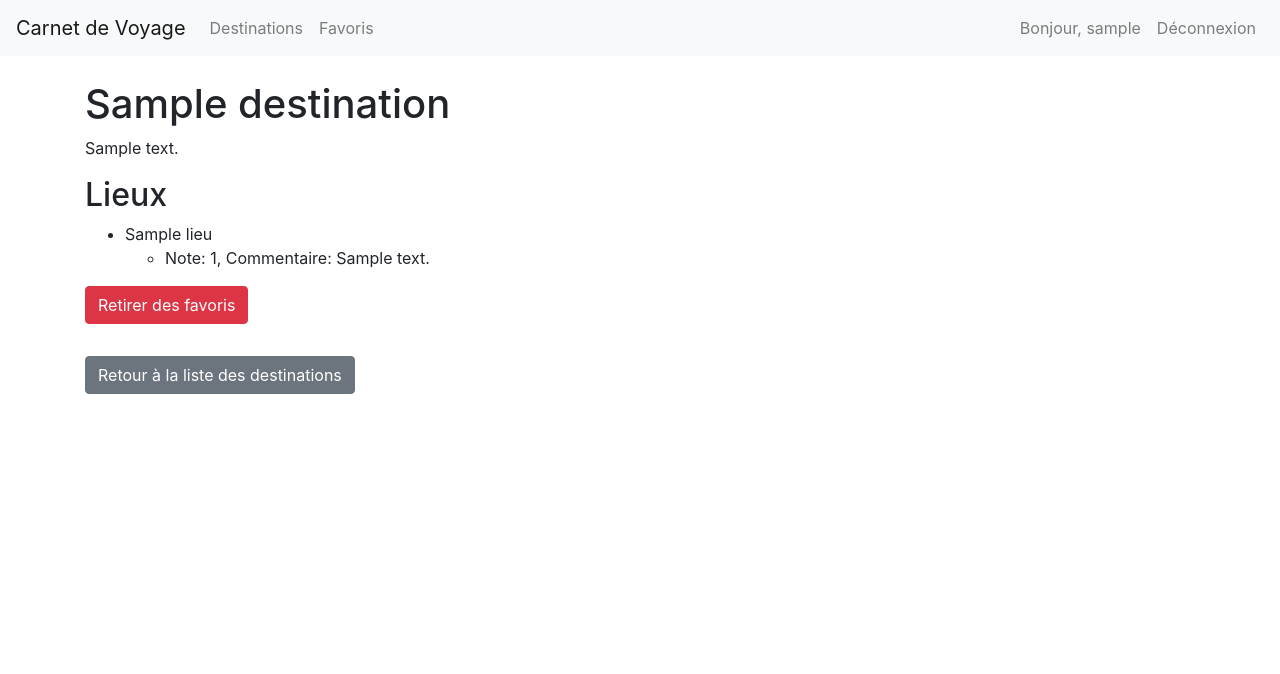
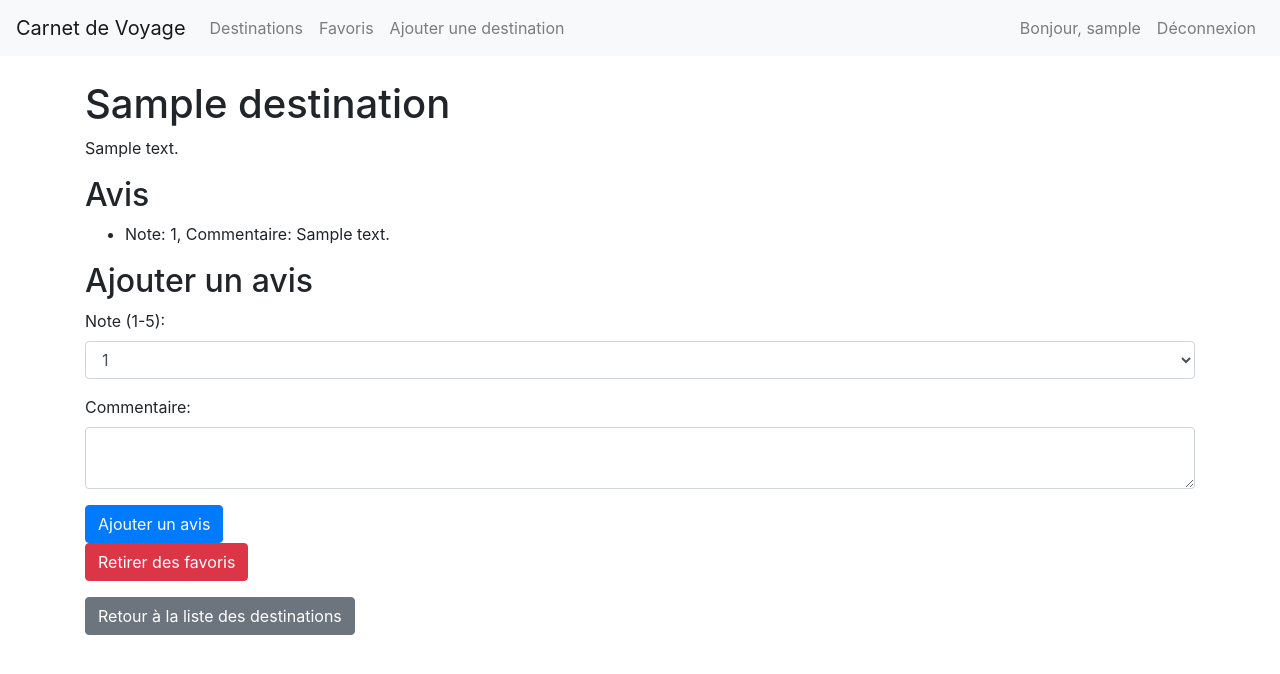
Before and after one commit to NesQuiik68/django-carnet-voyage, a Django app: page /voyages/1/ in a window 1280 px wide. Shown: the top 674 px of the page. Run offline with Django 4.2, Linux system fonts and the light colour scheme; a user stored in the database is signed in; tables that the repository leaves empty hold one stand-in row (values such as "Sample post"); some libraries are stand-ins or nearby versions.

Commit message:
BASE AVANCER  DU PROJET

```diff
--- a/carnet_voyage/urls.py
+++ b/carnet_voyage/urls.py
@@ -1,10 +1,8 @@
 from django.contrib import admin
-from django.urls import path, include, re_path
-from django.views.generic import RedirectView
+from django.urls import path, include
 
 urlpatterns = [
-    re_path(r'^$', RedirectView.as_view(url='/voyages/')),
     path('admin/', admin.site.urls),
-    path('users/', include('users.urls')),
+    path('', include('users.urls')),
     path('voyages/', include('voyages.urls')),
 ]
--- a/templates/base.html
+++ b/templates/base.html
@@ -1,4 +1,3 @@
-<file>
 <!DOCTYPE html>
 <html lang="en">
 <head>
@@ -20,7 +19,10 @@
                 </li>
                 {% if user.is_authenticated %}
                     <li class="nav-item">
-                              <a class="nav-link" href="#">Favoris</a>
+                        <a class="nav-link" href="{% url 'favoris_list' %}">Favoris</a>
+                    </li>
+                    <li class="nav-item">
+                        <a class="nav-link" href="{% url 'destination_create' %}">Ajouter une destination</a>
                     </li>
                 {% endif %}
             </ul>
@@ -30,11 +32,11 @@
                         <span class="nav-link">Bonjour, {{ user.username }}</span>
                     </li>
                     <li class="nav-item">
-                              <a class="nav-link" href="#">Déconnexion</a>
+                        <a class="nav-link" href="{% url 'logout' %}">Déconnexion</a>
                     </li>
                 {% else %}
                     <li class="nav-item">
-                              <a class="nav-link" href="#">Connexion</a>
+                        <a class="nav-link" href="{% url 'login' %}">Connexion</a>
                     </li>
                 {% endif %}
             </ul>
@@ -53,4 +55,3 @@
     <script src="https://stackpath.bootstrapcdn.com/bootstrap/4.5.2/js/bootstrap.min.js"></script>
 </body>
 </html>
-    </file>
--- a/templates/voyages/destination_detail.html
+++ b/templates/voyages/destination_detail.html
@@ -1,4 +1,3 @@
-<file>
 {% extends 'base.html' %}
 
 {% block title %}{{ destination.name }}{% endblock %}
@@ -6,23 +5,40 @@
 {% block content %}
     <h1>{{ destination.name }}</h1>
     <p>{{ destination.description }}</p>
-          <h2>Lieux</h2>
+
+    <h2>Avis</h2>
     <ul>
-              {% for lieu in destination.lieux.all %}
-                  <li>
-                      {{ lieu.name }}
-                      <ul>
-                          {% for avis in lieu.avis.all %}
+        {% for avis in destination.avis.all %}
             <li>Note: {{ avis.note }}, Commentaire: {{ avis.commentaire }}</li>
         {% empty %}
-                              <li>Pas d'avis pour ce lieu.</li>
+            <li>Pas d'avis pour cette destination.</li>
         {% endfor %}
     </ul>
-                  </li>
-              {% empty %}
-                  <li>Pas de lieux pour cette destination.</li>
-              {% endfor %}
-          </ul>
+
+    {% if user.is_authenticated and user.isLoggedIn %}
+        <h2>Ajouter un avis</h2>
+        <form method="post">
+            {% csrf_token %}
+            <div class="form-group">
+                <label for="note">Note (1-5):</label>
+                <select class="form-control" name="note" id="note">
+                    <option value="1">1</option>
+                    <option value="2">2</option>
+                    <option value="3">3</option>
+                    <option value="4">4</option>
+                    <option value="5">5</option>
+                </select>
+            </div>
+            <div class="form-group">
+                <label for="commentaire">Commentaire:</label>
+                <textarea class="form-control" name="commentaire" id="commentaire"></textarea>
+            </div>
+            <button type="submit" class="btn btn-primary">Ajouter un avis</button>
+        </form>
+    {% else %}
+        <p class="alert alert-warning">Connectez-vous pour ajouter un avis.</p>
+    {% endif %}
+
     <form method="post" action="{% url 'ajouter_favori' destination.pk %}">
         {% csrf_token %}
         {% if user.is_authenticated %}
@@ -41,4 +57,3 @@
     </form>
     <a href="{% url 'destination_list' %}" class="btn btn-secondary mt-3">Retour à la liste des destinations</a>
 {% endblock %}
-    </file>
--- a/users/urls.py
+++ b/users/urls.py
@@ -2,6 +2,6 @@
 from . import views
 
 urlpatterns = [
-    path('login/', views.login_view, name='login'),
+    path('', views.login_view, name='login'),
     path('logout/', views.logout_view, name='logout'),
 ]
--- a/voyages/admin.py
+++ b/voyages/admin.py
@@ -13,8 +13,8 @@
 
 @admin.register(Avis)
 class AvisAdmin(admin.ModelAdmin):
-    list_display = ('lieu', 'note')
-    search_fields = ('lieu__name', 'commentaire')
+    list_display = ('destination', 'note')  # Changed from 'lieu' to 'destination'
+    search_fields = ('destination__name', 'commentaire') # Changed from 'lieu__name' to 'destination__name'
 
 @admin.register(Favori)
 class FavoriAdmin(admin.ModelAdmin):
--- a/voyages/models.py
+++ b/voyages/models.py
@@ -1,14 +1,5 @@
 from django.db import models
 from django.conf import settings
-from django.db import models
-
-class User(models.Model):
-    username = models.CharField(max_length=100)
-    password = models.CharField(max_length=100)
-    email = models.EmailField()
-
-    def __str__(self):
-        return self.username
 
 class Destination(models.Model):
     STATUS_CHOICES = [
@@ -33,10 +24,13 @@
 class Avis(models.Model):
     note = models.IntegerField(choices=[(i, i) for i in range(1, 6)])
     commentaire = models.TextField(blank=True)
-    lieu = models.ForeignKey(Lieu, on_delete=models.CASCADE, related_name='avis')
+    destination = models.ForeignKey(Destination, on_delete=models.CASCADE, related_name='avis', null=True, blank=True)
 
     def __str__(self):
-        return f"Avis pour {self.lieu.name} - Note: {self.note}"
+        if self.destination:
+            return f"Avis pour {self.destination.name} - Note: {self.note}"
+        else:
+            return f"Avis sans destination - Note: {self.note}"
 
 class Favori(models.Model):
     user = models.ForeignKey(settings.AUTH_USER_MODEL, on_delete=models.CASCADE, related_name='favoris')
--- a/voyages/urls.py
+++ b/voyages/urls.py
@@ -1,4 +1,3 @@
-
 from django.urls import path
 from . import views
 
@@ -6,4 +5,6 @@
     path('', views.destination_list, name='destination_list'),
     path('<int:pk>/', views.destination_detail, name='destination_detail'),
     path('<int:pk>/favori/', views.ajouter_favori, name='ajouter_favori'),
+    path('favoris/', views.favoris_list, name='favoris_list'),
+    path('create/', views.destination_create, name='destination_create'),
 ]
--- a/voyages/views.py
+++ b/voyages/views.py
@@ -1,7 +1,9 @@
 from django.shortcuts import render, get_object_or_404, redirect
 from django.contrib.auth.decorators import login_required
-from .models import Destination, Favori
+from .models import Destination, Favori, Avis
 from django.http import HttpResponseForbidden
+from django.contrib import messages
+from .forms import DestinationForm
 
 def destination_list(request):
     destinations = Destination.objects.all()
@@ -9,6 +11,15 @@
 
 def destination_detail(request, pk):
     destination = get_object_or_404(Destination, pk=pk)
+    if request.method == 'POST' and request.user.is_authenticated and request.user.isLoggedIn:
+        note = request.POST.get('note')
+        commentaire = request.POST.get('commentaire')
+        if note and commentaire:
+            Avis.objects.create(destination=destination, note=note, commentaire=commentaire)
+            messages.success(request, "Avis ajouté avec succès!")
+            return redirect('destination_detail', pk=pk)
+        else:
+            messages.error(request, "Veuillez remplir tous les champs.")
     return render(request, 'voyages/destination_detail.html', {'destination': destination})
 
 @login_required
@@ -18,8 +29,32 @@
     destination = get_object_or_404(Destination, pk=pk)
     favori, created = Favori.objects.get_or_create(user=request.user)
 
-    if destination in favori.destinations.all():
-        favori.destinations.remove(destination)
+    if favori:
+        if destination in favori.destinations.all():
+            favori.destinations.remove(destination)
+        else:
+            favori.destinations.add(destination)
+    return redirect('destination_detail', pk=pk)
+
+@login_required
+def favoris_list(request):
+    favori = Favori.objects.filter(user=request.user).first()
+    if favori:
+        destinations = favori.destinations.all()
     else:
-        favori.destinations.add(destination)
-    return redirect('destination_detail', pk=pk)
+        destinations = []
+    return render(request, 'voyages/favoris_list.html', {'destinations': destinations})
+
+@login_required
+def destination_create(request):
+    if request.method == 'POST':
+        form = DestinationForm(request.POST)
+        if form.is_valid():
+            form.save()
+            messages.success(request, "Destination ajoutée avec succès!")
+            return redirect('destination_list')
+        else:
+            messages.error(request, "Veuillez corriger les erreurs du formulaire.")
+    else:
+        form = DestinationForm()
+    return render(request, 'voyages/destination_form.html', {'form': form})
```
Also changed, not shown: templates/voyages/destination_form.html (added, +12 -0 lines), templates/voyages/favoris_list.html (added, +22 -0 lines), users/views.py (+8 -4 lines), voyages/forms.py (added, +7 -0 lines), voyages/migrations/0002_delete_user_remove_avis_lieu_avis_destination.py (added). Lines whose indentation alone changed are shown as unchanged.
